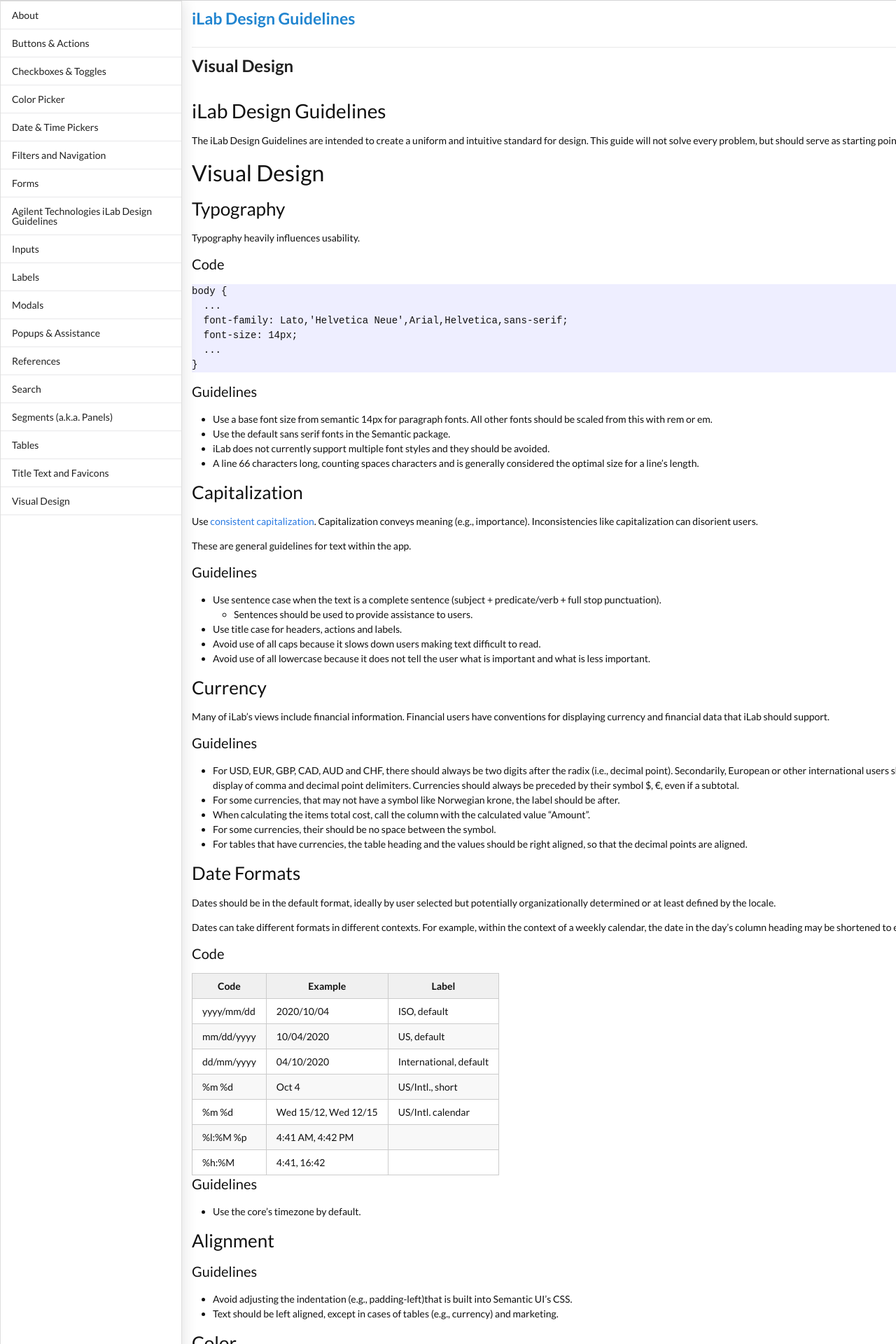
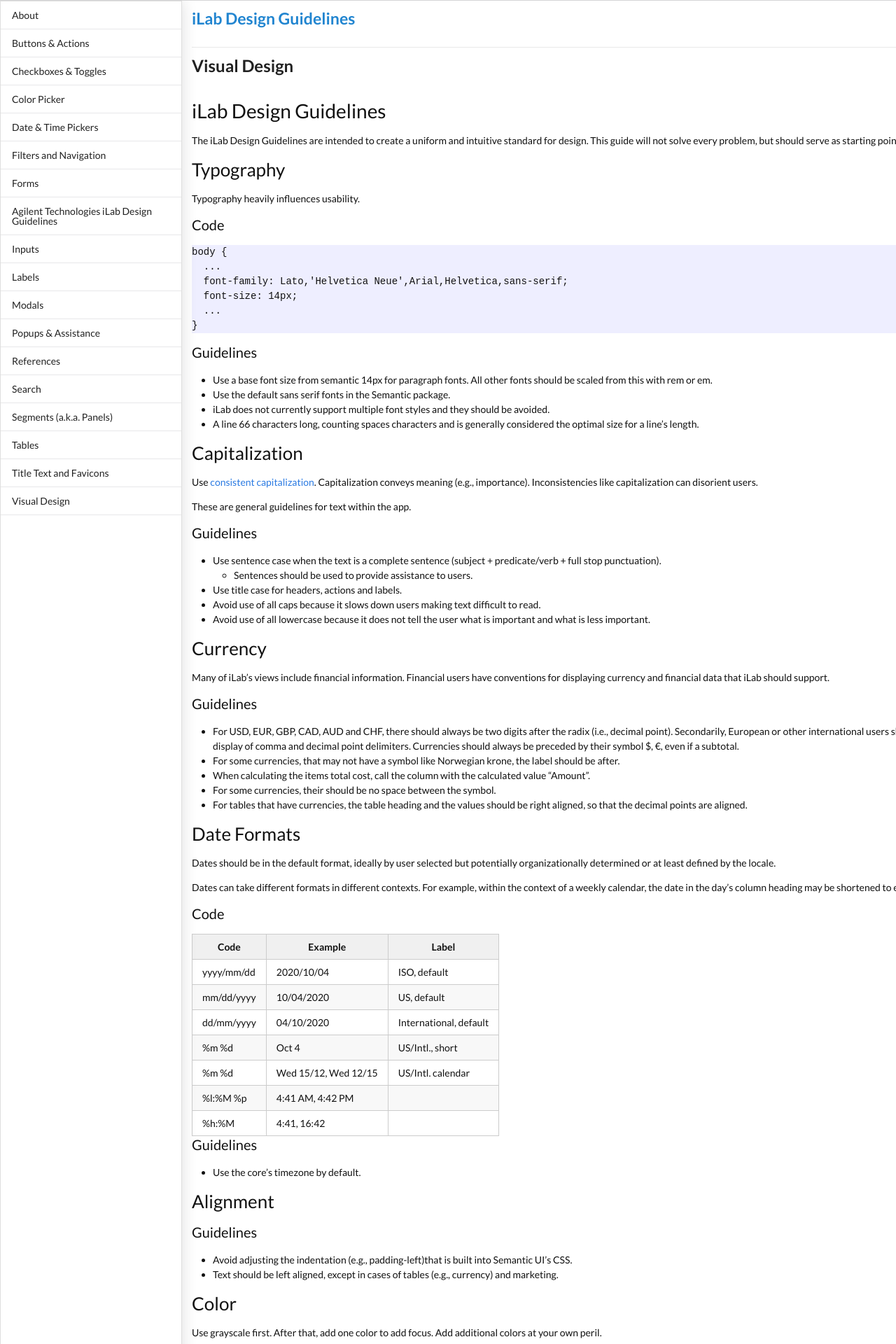
Before and after one commit to polycrystalline/ilab-design-guidelines, a Jekyll site: the page built from visual_design.md, in a window 1280 px wide. Shown: the top 1920 px of the page at 70% size. Built offline with Jekyll 4.4.1, drawn with Linux system fonts in a browser that asks for light colours; nearby versions of some CDN libraries.

Commit message:
Clean up spacing and a couple headers

```diff
--- a/index.html
+++ b/index.html
@@ -7,7 +7,4 @@
 
 The iLab Design Guidelines are intended to create a uniform and intuitive standard for design. This guide will not solve every problem, but should serve as starting point to decision making.
 
-
-
-
 </div>
--- a/visual_design.md
+++ b/visual_design.md
@@ -8,7 +8,6 @@
 
 The iLab Design Guidelines are intended to create a uniform and intuitive standard for design. This guide will not solve every problem, but should serve as starting point to decision making.
 
-## Visual Design
 
 ### Typography
 Typography heavily influences usability.
@@ -96,6 +95,7 @@
 | Highlight/Background Grey | | #CCCCCC  | ![image](file:///Users/jtholden/Desktop/iLab/Guidelines/images/blue-ilab.svg) |
 | Dark Grey for Font        | | #222222  | ![image](file:///Users/jtholden/Desktop/iLab/Guidelines/images/black-sky.svg) |
 
+<br>
 
 ### Accessibility
 
```
